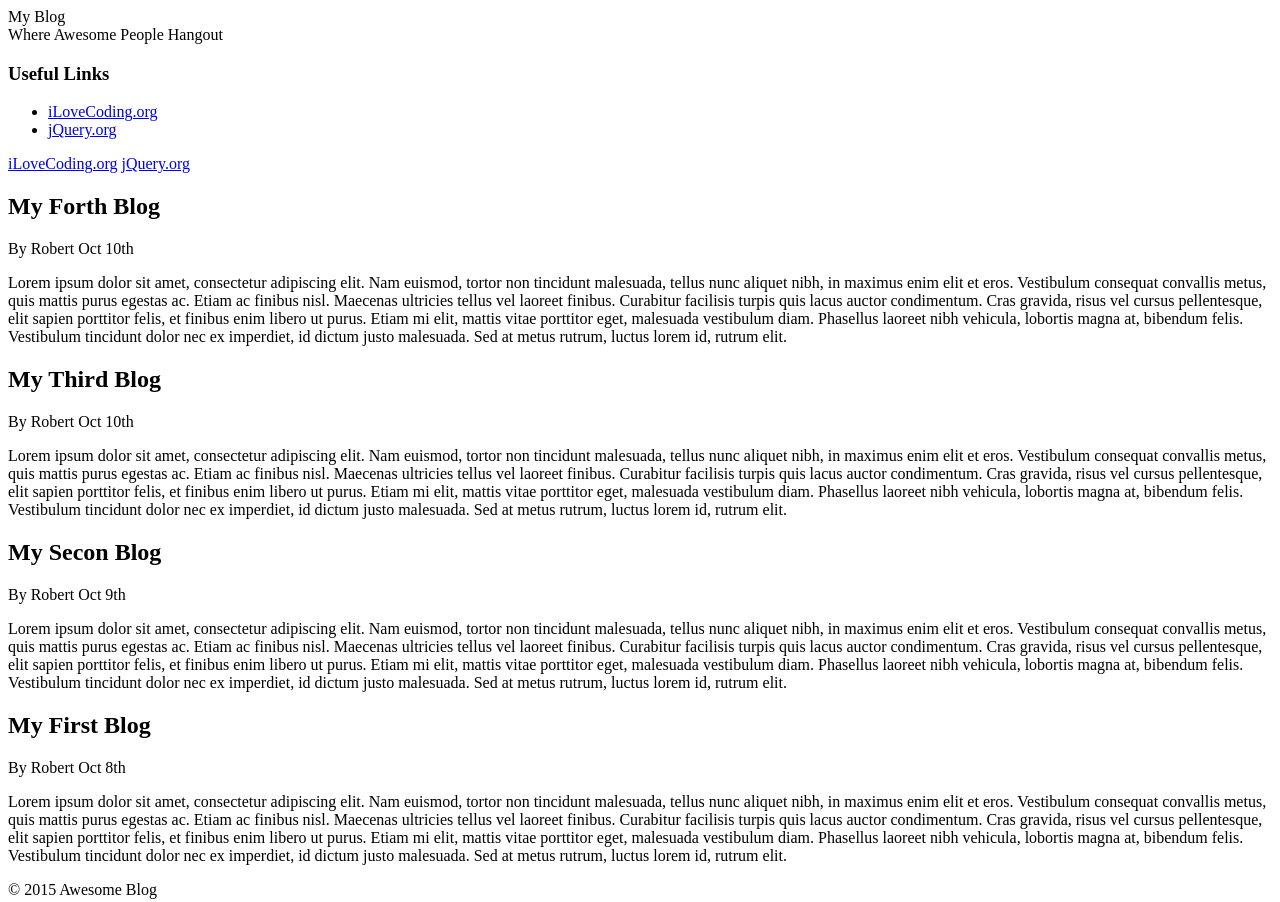
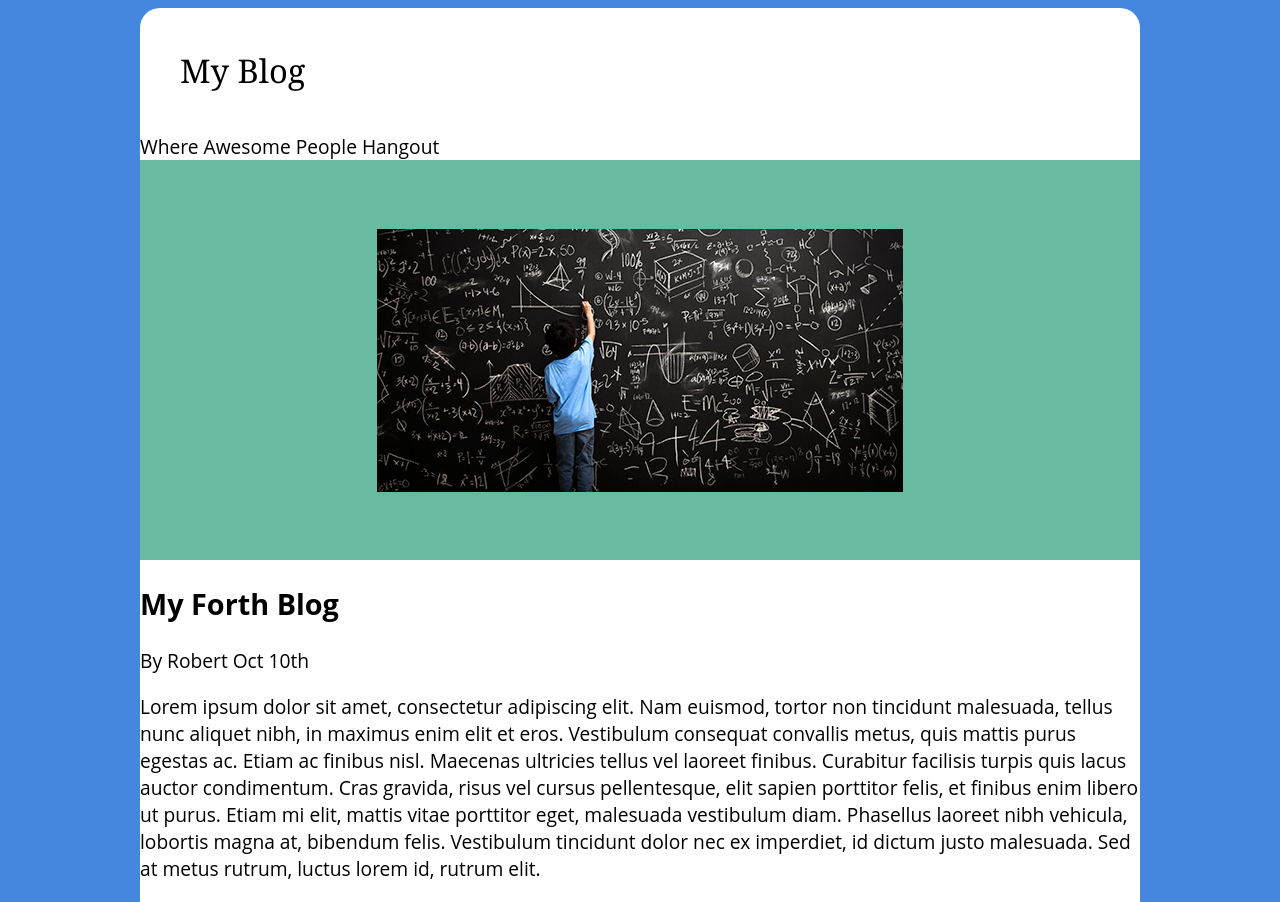
Before and after one commit to rcrocker13/iLoveCoding, a plain HTML site: page index.html in a window 1280 px wide. Shown: the top 902 px of the page. Drawn offline with Linux system fonts and the light colour scheme.

Commit message:
Add picture and back-ground color.

```diff
--- a/css/style.css
+++ b/css/style.css
@@ -1,34 +1,29 @@
 body{
-    background-color:#9fc0f4;
-    color:#666;
-    font-family:"Pacifico", "Georgia";
-    font-weigh:normal;
+    background-color: #4586de;
+    font-size:120%;
+    font-family: 'Open Sans', sans-serif;
 }
 
-.offer{
-    position:relative;
-    background-color:#ffffff;
-    padding:20px;
-    border:10px dotted #f2a4a4;
-    width:200px;
-    margin:100px auto;
+.wrapper{
+    background-color: #fff;
+    width: 1000px;
+    margin: 0 auto;
+    border-radius: 20px;
 }
 
-.offer h1{
-    font-family:"Pacifico", "Georgia";
-    font-weigh:normal;
-    color:#d85d5d;
+header .brand{
+    font-family: 'Pacifico', Georgia;
+    font-size: 170%;
+    padding: 40px;
 }
 
-.offer p{
-    font-family:"Pacifico", "Georgia";
-    font-weigh:normal;
-    color:#b2a3a3;
-    margin-bottom:0px;
+header .brand span{
+    font-family: 'Open Sans', sans-serif;
+    font-size: 40%;
+    padding: 20px;
 }
 
-.offer img{
-    position:absolute;
-    right:-70px;
-    top:-70px;
+.hero{
+    height: 400px;
+    background: #68bba1 url('../img/math.jpg') center no-repeat;
 }
--- a/index.html
+++ b/index.html
@@ -4,9 +4,11 @@
     <meta charset="UTF-8">
     <meta name="viewport" content="width=device-width, initial-scale=1.0">
     <title>My Blog</title>
+    <link rel="stylesheet" href="css/style.css">
 </head>
 
 <body>
+   <div class="wrapper">
         <header>
            <div class="brand">
                My Blog
@@ -16,24 +18,10 @@
             </span>
         </header>
 
+       <div class="hero">
+       </div>
         <content>
             <main>
-
-       <aside>
-          <div class="section">
-              <h3>Useful Links</h3>
-                  <ul>
-                      <li>
-                          <a href="ilovecoding.org">iLoveCoding.org</a>
-                      </li>
-                      <li>
-                          <a href="jquery.org">jQuery.org</a>
-                      </li>
-                  </ul>
-          </div>
-           <a href="ilovecoding.org">iLoveCoding.org</a>
-           <a href="jquery.org">jQuery.org</a>
-       </aside>
 
             <article>
                 <h2>My Forth Blog</h2>
@@ -64,10 +52,28 @@
                 </p>
             </article>
         </main>
+
+        <aside>
+              <div class="section">
+                  <h3>Useful Links</h3>
+                      <ul>
+                          <li>
+                              <a href="ilovecoding.org">iLoveCoding.org</a>
+                          </li>
+                          <li>
+                              <a href="jquery.org">jQuery.org</a>
+                          </li>
+                      </ul>
+              </div>
+               <a href="ilovecoding.org">iLoveCoding.org</a>
+               <a href="jquery.org">jQuery.org</a>
+           </aside>
+
         </content>
 
         <footer>
             &copy 2015 Awesome Blog
         </footer>
+    </div>
 </body>
 </html>
```
Lines whose indentation alone changed are shown as unchanged.
